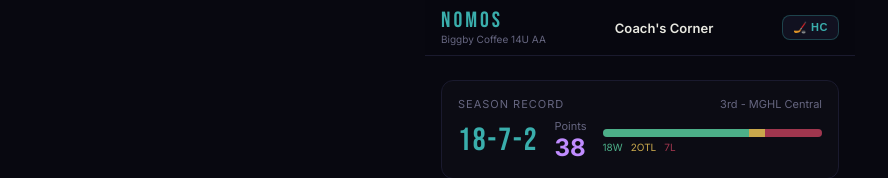
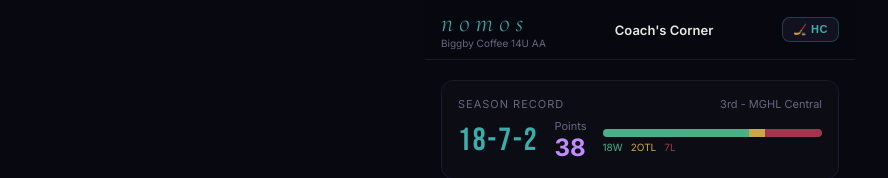
Before and after one commit to whitetimothyr-crypto/nomos-protobuild, a React (Vite) app: page / in a window 1280 px wide. Shown: the top 178 px of the page, without its empty margins (0-888 px from the left). Built offline with nearby package versions, Linux system fonts and the light colour scheme.

Commit message:
Wordmark: nomos all lowercase, Cormorant Garamond italic light
- Header wordmark: 'nomos' lowercase, Cormorant Garamond, italic, weight 300
- Letter spacing 6px for fashion-forward treatment
- Outfit loaded for body type
- Cormorant Garamond loaded via Google Fonts

```diff
--- a/index.html
+++ b/index.html
@@ -3,6 +3,9 @@
   <head>
     <meta charset="UTF-8" />
     <link rel="icon" type="image/svg+xml" href="/favicon.svg" />
+    <link rel="preconnect" href="https://fonts.googleapis.com" />
+    <link rel="preconnect" href="https://fonts.gstatic.com" crossorigin />
+    <link href="https://fonts.googleapis.com/css2?family=Cormorant+Garamond:ital,wght@0,300;0,400;1,300;1,400&family=Outfit:wght@300;400;600;700&display=swap" rel="stylesheet" />
     <meta name="viewport" content="width=device-width, initial-scale=1.0" />
     <title>NOMOS - Biggby 14U AA</title>
   </head>
--- a/src/components/Header.jsx
+++ b/src/components/Header.jsx
@@ -24,8 +24,8 @@ export default function Header({ title, onRoleChange }) {
         zIndex: 100, maxWidth: 430, margin: '0 auto',
       }}>
         <div>
-          <div style={{ fontFamily: "'Bebas Neue', sans-serif", fontSize: 22, color: 'var(--primary)', letterSpacing: 3, lineHeight: 1 }}>
-            NOMOS
+          <div style={{ fontFamily: "'Cormorant Garamond', 'Georgia', serif", fontSize: 26, color: 'var(--primary)', letterSpacing: 6, lineHeight: 1, fontWeight: 300, fontStyle: 'italic' }}>
+            nomos
           </div>
           <div style={{ fontSize: 10, color: 'var(--muted)', marginTop: 1 }}>{TEAM.name}</div>
         </div>
```
